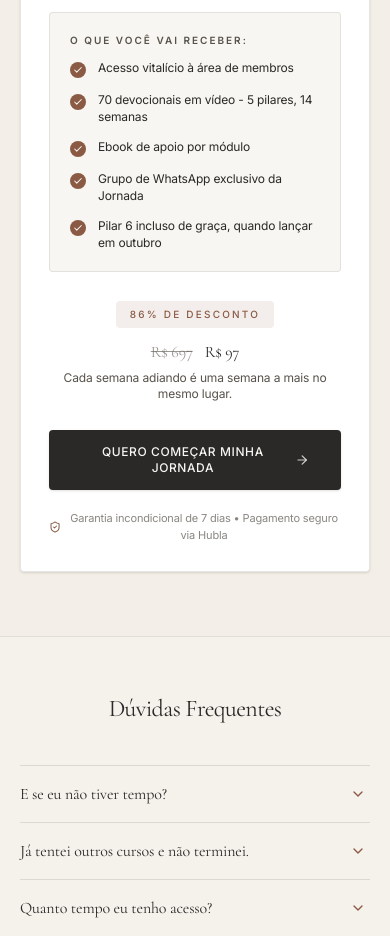
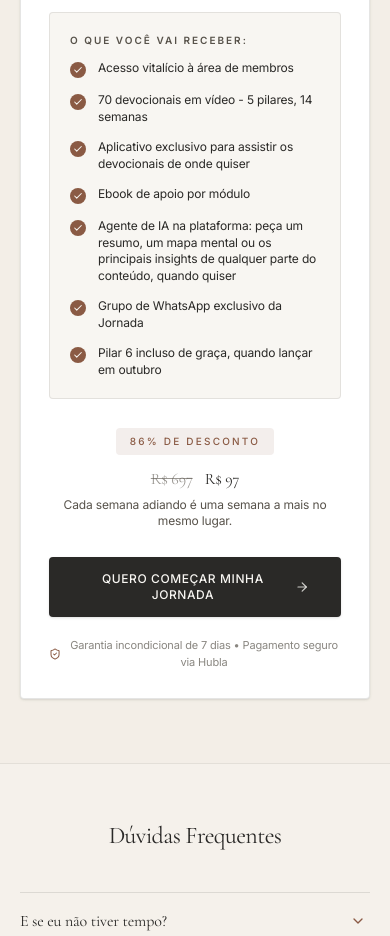
Before and after one commit to tiagoncosta/Jornada-Prop-sito-site-02, a React (Vite) app: page / in a window 390 px wide. Shown: the part 5340-6276 px from the top of the page. Built offline with nearby package versions, Linux system fonts and the light colour scheme.

Commit message:
feat: update oferta section with new features
Add exclusive mobile app and AI agent to the program deliverables.

```diff
--- a/src/components/OfertaSection.tsx
+++ b/src/components/OfertaSection.tsx
@@ -5,7 +5,9 @@ export default function OfertaSection() {
   const entregaveis = [
     'Acesso vitalício à área de membros',
     '70 devocionais em vídeo - 5 pilares, 14 semanas',
+    'Aplicativo exclusivo para assistir os devocionais de onde quiser',
     'Ebook de apoio por módulo',
+    'Agente de IA na plataforma: peça um resumo, um mapa mental ou os principais insights de qualquer parte do conteúdo, quando quiser',
     'Grupo de WhatsApp exclusivo da Jornada',
     'Pilar 6 incluso de graça, quando lançar em outubro'
   ];
```
